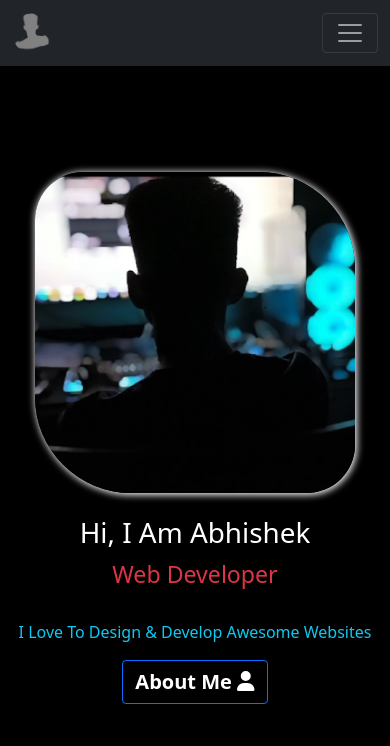
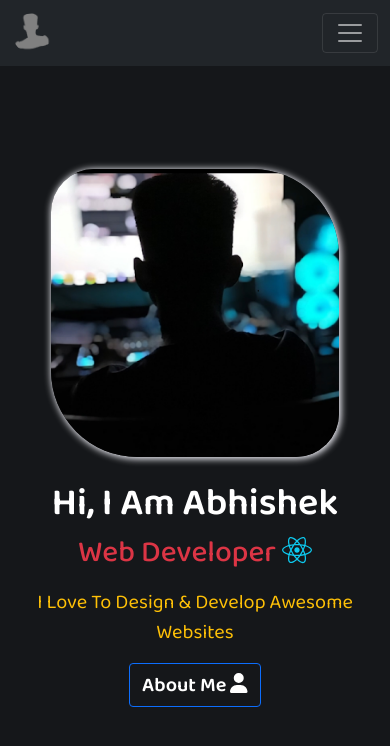
Before and after one commit to 2-rust/portfolio, a React (Create React App) app: page / in a window 390 px wide. Shown: the top 746 px of the page. Built offline with nearby package versions, Linux system fonts and the light colour scheme.

Commit message:
home page done

```diff
--- a/src/App.css
+++ b/src/App.css
@@ -1,5 +1,5 @@
-@import url('https://fonts.googleapis.com/css2?family=Roboto+Condensed:wght@400;700&display=swap');
-/* font-family: 'Roboto Condensed', sans-serif; 400/700 */
+@import url('https://fonts.googleapis.com/css2?family=Baloo+2:wght@400;500;600&display=swap');
+/* font-family: 'Baloo 2', cursive; */
 
 *{
     margin: 0;
--- a/src/components/home/Home.jsx
+++ b/src/components/home/Home.jsx
@@ -2,21 +2,22 @@ import React from 'react'
 import { Container } from 'react-bootstrap'
 import "./home.css"
 import profilePic from "../images/about.png"
-import {Link} from "react-router-dom"
+import { Link } from "react-router-dom"
 import { FontAwesomeIcon } from '@fortawesome/react-fontawesome'
-import { faUser} from '@fortawesome/free-solid-svg-icons'
+import { faUser } from '@fortawesome/free-solid-svg-icons'
+import { faReact } from '@fortawesome/free-brands-svg-icons'
 
 const Home = () => {
   return (
     <Container fluid className="home-container d-flex justify-content-center align-items-center pt-5">
       <div className="home-left">
-        <img src={profilePic} alt="Abhishek"/>
+        <img src={profilePic} alt="Abhishek" />
       </div>
 
-      <div className="home-right mt-2">
-        <h2 className="text-white fs-1">Hi, I Am Abhishek</h2>
-        <p className="text-danger fs-3 mb-4">Web Developer</p>
-        <p className="text-info fs-6 mt-1 text-center">I Love To Design & Develop Awesome Websites</p>
+      <div className="home-right">
+        <h2 className="text-white mb-2">Hi, I Am Abhishek</h2>
+        <h3 className="text-danger mb-3">Web Developer <span className="text-info"><FontAwesomeIcon icon={faReact} /></span> </h3>
+        <p className="text-warning mb-3">I Love To Design & Develop Awesome Websites</p>
         <Link to="/about" className="btn btn-outline-primary mb-3 fw-bold fs-5 text-white"> About Me <FontAwesomeIcon icon={faUser} /> </Link>
       </div>
     </Container>
--- a/src/components/home/home.css
+++ b/src/components/home/home.css
@@ -1,45 +1,66 @@
-.home-container{
-    background-color: #000;
+.home-container {
+    background-color: #15171a;
     background-size: cover;
     background-position: center;
     height: 100vh;
 }
 
 .home-left, .home-right {
-    margin-right: 3.5rem;
-    margin-left: 3.5rem;
+    margin-right: 3rem;
+    margin-left: 3rem;
+    font-family: 'Baloo 2', cursive;
 }
 
-.home-left img{
-    border-radius: 15% 30% ;
+.home-right h2, h3 {
+    font-weight: 600;
+}
+
+.home-right h2 {
+    font-size: 38px;
+}
+
+.home-right h3 {
+    font-size: 30px;
+}
+
+.home-right p {
+    font-size: 20px;
+}
+
+.home-left img {
+    border-radius: 15% 30%;
     box-shadow: 1px 1px 7px 1px #f8f8ff;
 }
 
-@media only screen and (max-width:1000px){
+@media only screen and (max-width:1000px) {
     .home-left, .home-right {
-        margin-right: 1.5rem!important;
-        margin-left: 1.5rem!important;
+        margin-right: 1.5rem !important;
+        margin-left: 1.5rem !important;
     }
 }
 
-@media only screen and (max-width:765px){
-    .home-container{
-        flex-direction: column!important;
+@media only screen and (max-width:768px) {
+    .home-container {
+        flex-direction: column !important;
     }
 
     .home-left, .home-right {
-        margin: 5px!important;
+        margin: 2px !important;
         display: flex;
         justify-content: center;
         align-items: center;
         flex-direction: column;
     }
 
-    .home-left img{
-        width: 90%;
+    .home-left img {
+        width: 80%;
     }
 
-    .home-right{
-        padding-top: 10px;
+    .home-right {
+        padding-top: 20px;
+    }
+
+    .home-right p {
+        text-align: center;
     }
 }
--- a/src/components/navbar/header.css
+++ b/src/components/navbar/header.css
@@ -1,6 +1,9 @@
 
 .nav-link{
     color: #adade4!important;
+    font-family: 'Baloo 2', cursive;
+    font-weight: 500;
+    font-size: 20px;
 }
 
 .nav-link:hover{
```
